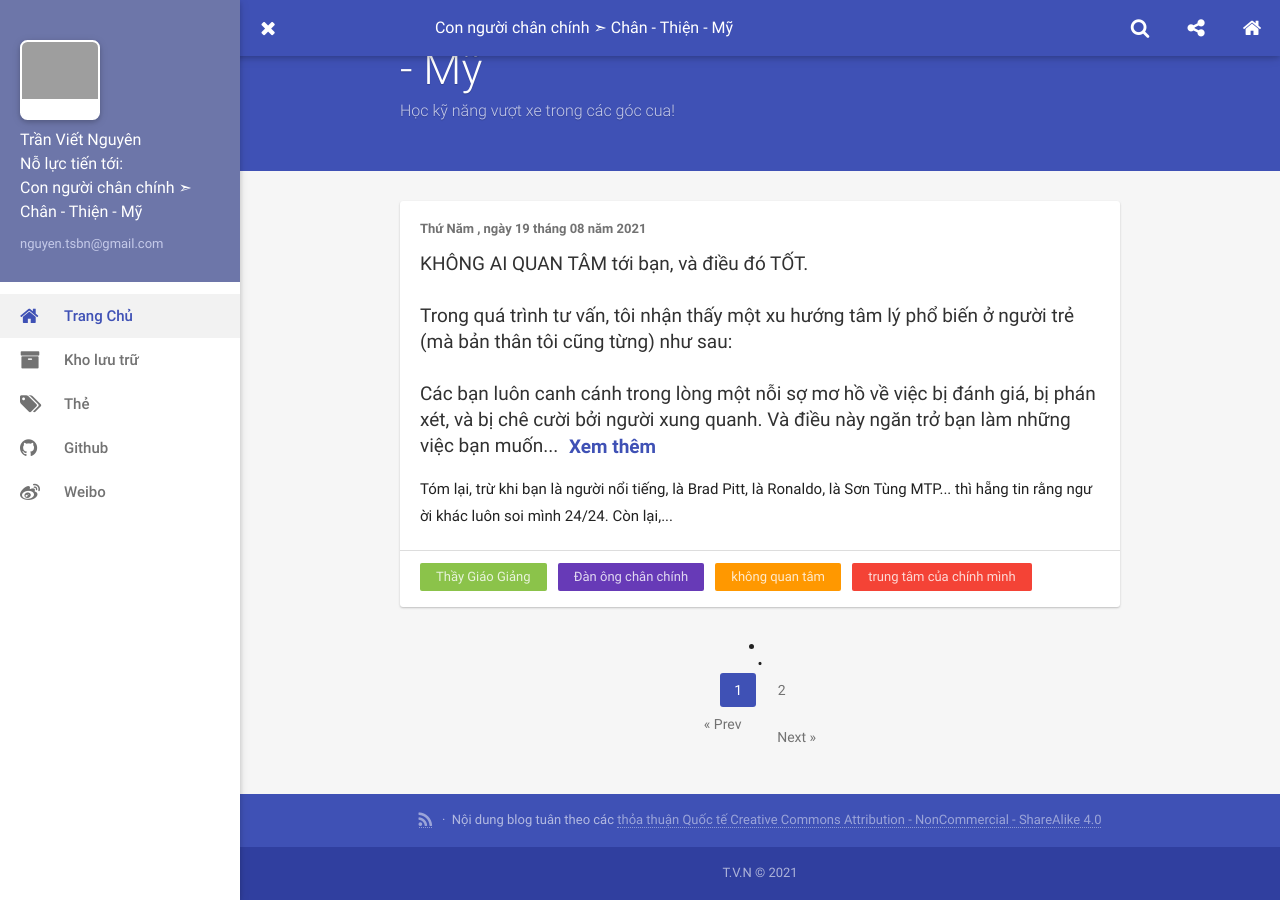
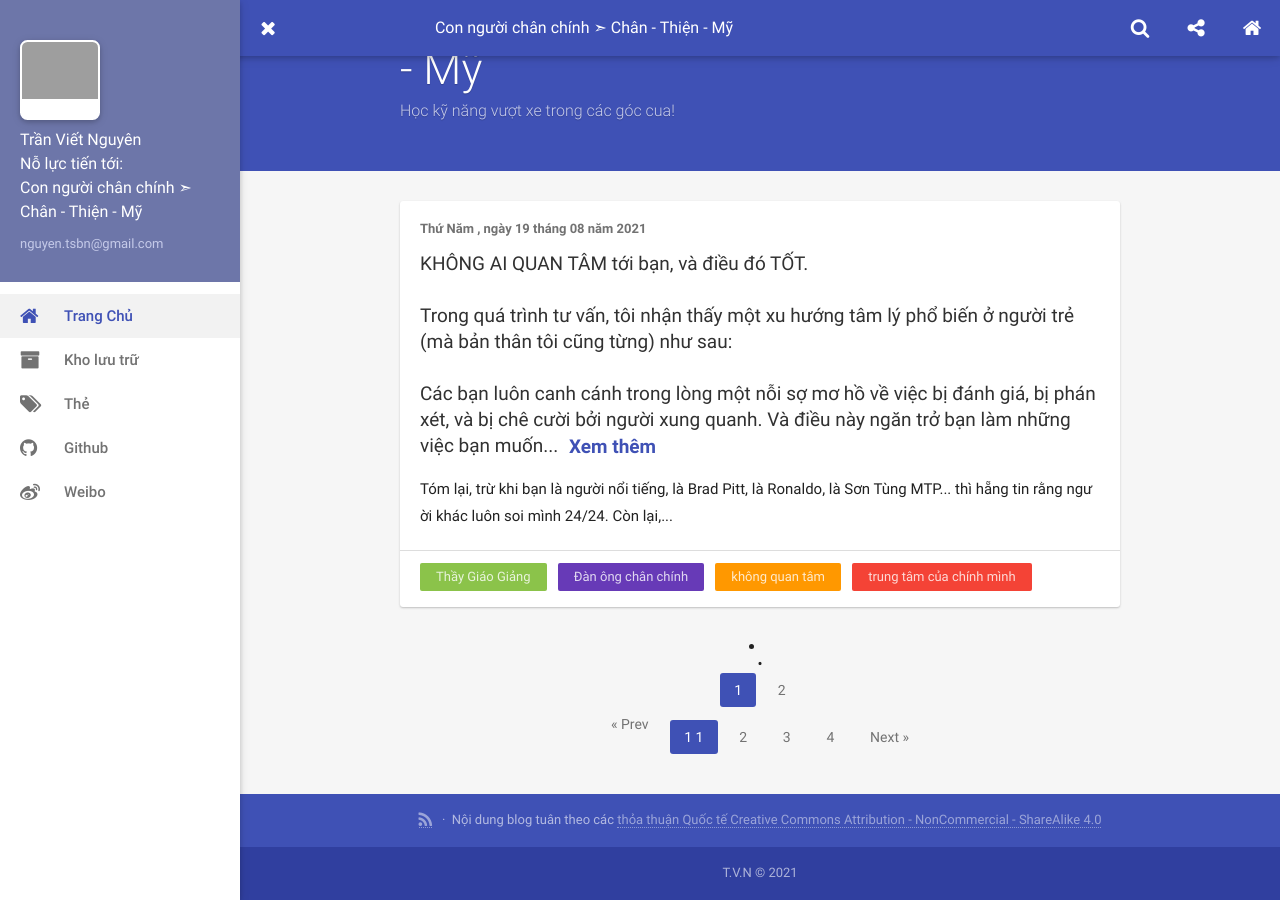
Before and after one commit to tranvietnguyen/blog, a Jekyll site: the page built from index.html, in a window 1280 px wide and 900 px high, scrolled down 107 px. Built offline with Jekyll 4.4.1, drawn with Linux system fonts in a browser that asks for light colours; the list of posts is cut into pages by our own code; comment, search, counter and statistics services are not loaded.

Commit message:
BFBFDCX
BFBXCB

```diff
--- a/_layouts/home.html
+++ b/_layouts/home.html
@@ -113,7 +113,7 @@ layout: default
     <span>&laquo; Prev</span>
   {% endif %}
 
-  {% for page in ('4') %}
+  {% for page in (1..4) %}
     {% if page == paginator.page %}
     <span class="page-number current waves-effect waves-button">{{ page }} {{ page+1 }} {{ page + 1 }}</span>
     {% elsif page == 1 %}
```
